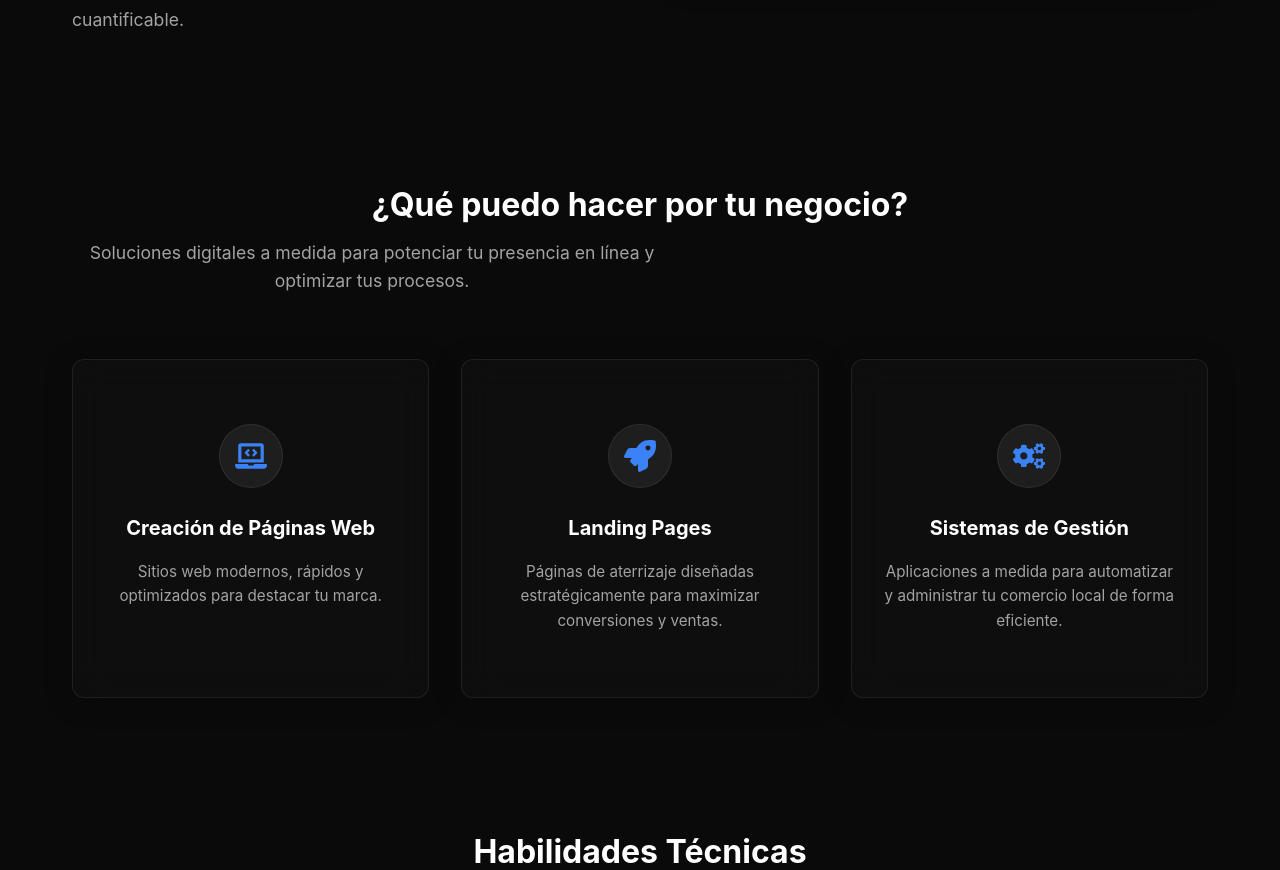
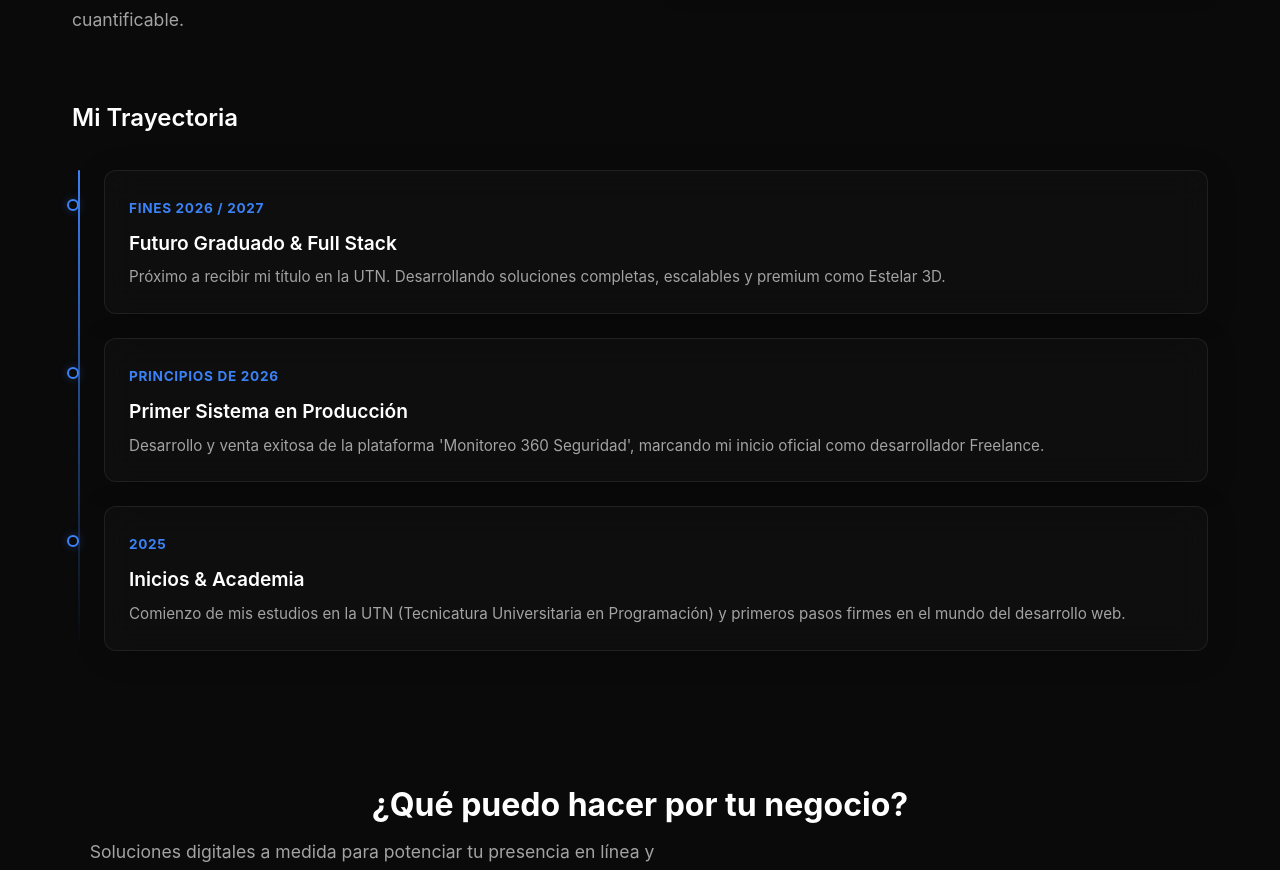
Before and after one commit to RodriA45/rodrigo-antunez-portfolio, a React (Vite) app: page / in a window 1280 px wide. Shown: the part 1374-2244 px from the top of the page. Built offline with nearby package versions, Linux system fonts and the light colour scheme.

Commit message:
feat: agregar linea de tiempo de trayectoria en la seccion Sobre Mi

```diff
--- a/src/components/AboutMe.tsx
+++ b/src/components/AboutMe.tsx
@@ -1,4 +1,5 @@
 import { useTranslation } from 'react-i18next';
+import { ExperienceTimeline } from './ExperienceTimeline';
 import './AboutMe.css';
 
 export function AboutMe() {
@@ -39,6 +40,8 @@ export function AboutMe() {
             </div>
           </div>
         </div>
+
+        <ExperienceTimeline />
       </div>
     </section>
   );
--- /dev/null
+++ b/src/components/ExperienceTimeline.css
@@ -0,0 +1,103 @@
+.timeline-container {
+  margin-top: 3rem;
+  width: 100%;
+}
+
+.timeline-main-title {
+  font-size: 1.5rem;
+  font-weight: 600;
+  margin-bottom: 2rem;
+  color: var(--text-primary);
+}
+
+.timeline-track {
+  position: relative;
+  padding-left: 2rem;
+  display: flex;
+  flex-direction: column;
+  gap: 1.5rem;
+}
+
+.timeline-track::before {
+  content: '';
+  position: absolute;
+  top: 0;
+  bottom: 0;
+  left: 6px;
+  width: 2px;
+  background: linear-gradient(to bottom, var(--accent-primary), transparent);
+  border-radius: 2px;
+}
+
+.timeline-item {
+  position: relative;
+  padding: 1.5rem;
+  border-radius: var(--radius-lg);
+  border: 1px solid var(--border-subtle);
+  /* The glass-panel class provides the background blur */
+}
+
+.timeline-item:hover {
+  border-color: var(--accent-primary);
+}
+
+.timeline-item:hover .timeline-dot {
+  box-shadow: 0 0 15px var(--accent-glow);
+  background: var(--accent-primary);
+}
+
+.timeline-dot {
+  position: absolute;
+  top: 1.75rem;
+  left: -2.35rem;
+  width: 12px;
+  height: 12px;
+  border-radius: 50%;
+  background: var(--bg-primary);
+  border: 2px solid var(--accent-primary);
+  box-shadow: 0 0 10px rgba(59, 130, 246, 0.3);
+  z-index: 2;
+  transition: all var(--transition-normal);
+}
+
+.timeline-year {
+  display: inline-block;
+  font-size: 0.85rem;
+  font-weight: 700;
+  color: var(--accent-primary);
+  margin-bottom: 0.5rem;
+  text-transform: uppercase;
+  letter-spacing: 0.05em;
+}
+
+.timeline-title {
+  font-size: 1.2rem;
+  font-weight: 600;
+  color: var(--text-primary);
+  margin-bottom: 0.5rem;
+}
+
+.timeline-desc {
+  font-size: 0.95rem;
+  color: var(--text-secondary);
+  line-height: 1.5;
+}
+
+@media (max-width: 768px) {
+  .timeline-track {
+    padding-left: 1.5rem;
+  }
+
+  .timeline-track::before {
+    left: 4px;
+  }
+
+  .timeline-dot {
+    left: -1.9rem;
+    top: 1.5rem;
+  }
+
+  .timeline-item {
+    padding: 1.25rem;
+  }
+}
--- /dev/null
+++ b/src/components/ExperienceTimeline.tsx
@@ -0,0 +1,50 @@
+import { useTranslation } from 'react-i18next';
+import { motion } from 'framer-motion';
+import './ExperienceTimeline.css';
+
+export function ExperienceTimeline() {
+  const { t } = useTranslation();
+
+  const timelineData = [
+    {
+      year: t('timeline.item3.year'),
+      title: t('timeline.item3.title'),
+      desc: t('timeline.item3.desc')
+    },
+    {
+      year: t('timeline.item2.year'),
+      title: t('timeline.item2.title'),
+      desc: t('timeline.item2.desc')
+    },
+    {
+      year: t('timeline.item1.year'),
+      title: t('timeline.item1.title'),
+      desc: t('timeline.item1.desc')
+    }
+  ];
+
+  return (
+    <div className="timeline-container">
+      <h3 className="timeline-main-title">{t('timeline.title')}</h3>
+      <div className="timeline-track">
+        {timelineData.map((item, index) => (
+          <motion.div
+            key={index}
+            className="timeline-item glass-panel"
+            initial={{ opacity: 0, x: -20 }}
+            whileInView={{ opacity: 1, x: 0 }}
+            viewport={{ once: true, margin: "-50px" }}
+            transition={{ duration: 0.5, delay: index * 0.15 }}
+          >
+            <div className="timeline-dot"></div>
+            <div className="timeline-content">
+              <span className="timeline-year">{item.year}</span>
+              <h4 className="timeline-title">{item.title}</h4>
+              <p className="timeline-desc">{item.desc}</p>
+            </div>
+          </motion.div>
+        ))}
+      </div>
+    </div>
+  );
+}
--- a/src/locales/en.json
+++ b/src/locales/en.json
@@ -72,5 +72,23 @@
   "skills": {
     "title": "Technical Skills",
     "subtitle": "Technologies I work with on a daily basis."
+  },
+  "timeline": {
+    "title": "My Journey",
+    "item1": {
+      "year": "2025",
+      "title": "Beginnings & Academics",
+      "desc": "Started my Technical Degree in Programming at UTN and took my first solid steps in the web development world."
+    },
+    "item2": {
+      "year": "Early 2026",
+      "title": "First Production System",
+      "desc": "Successfully developed and sold the 'Monitoreo 360 Seguridad' platform, marking my official start as a Freelance developer."
+    },
+    "item3": {
+      "year": "Late 2026 / 2027",
+      "title": "Future Graduate & Full Stack",
+      "desc": "About to receive my degree at UTN. Developing complete, scalable, and premium solutions like Estelar 3D."
+    }
   }
 }
--- a/src/locales/es.json
+++ b/src/locales/es.json
@@ -72,5 +72,23 @@
   "skills": {
     "title": "Habilidades Técnicas",
     "subtitle": "Tecnologías con las que trabajo en el día a día."
+  },
+  "timeline": {
+    "title": "Mi Trayectoria",
+    "item1": {
+      "year": "2025",
+      "title": "Inicios & Academia",
+      "desc": "Comienzo de mis estudios en la UTN (Tecnicatura Universitaria en Programación) y primeros pasos firmes en el mundo del desarrollo web."
+    },
+    "item2": {
+      "year": "Principios de 2026",
+      "title": "Primer Sistema en Producción",
+      "desc": "Desarrollo y venta exitosa de la plataforma 'Monitoreo 360 Seguridad', marcando mi inicio oficial como desarrollador Freelance."
+    },
+    "item3": {
+      "year": "Fines 2026 / 2027",
+      "title": "Futuro Graduado & Full Stack",
+      "desc": "Próximo a recibir mi título en la UTN. Desarrollando soluciones completas, escalables y premium como Estelar 3D."
+    }
   }
 }
```
